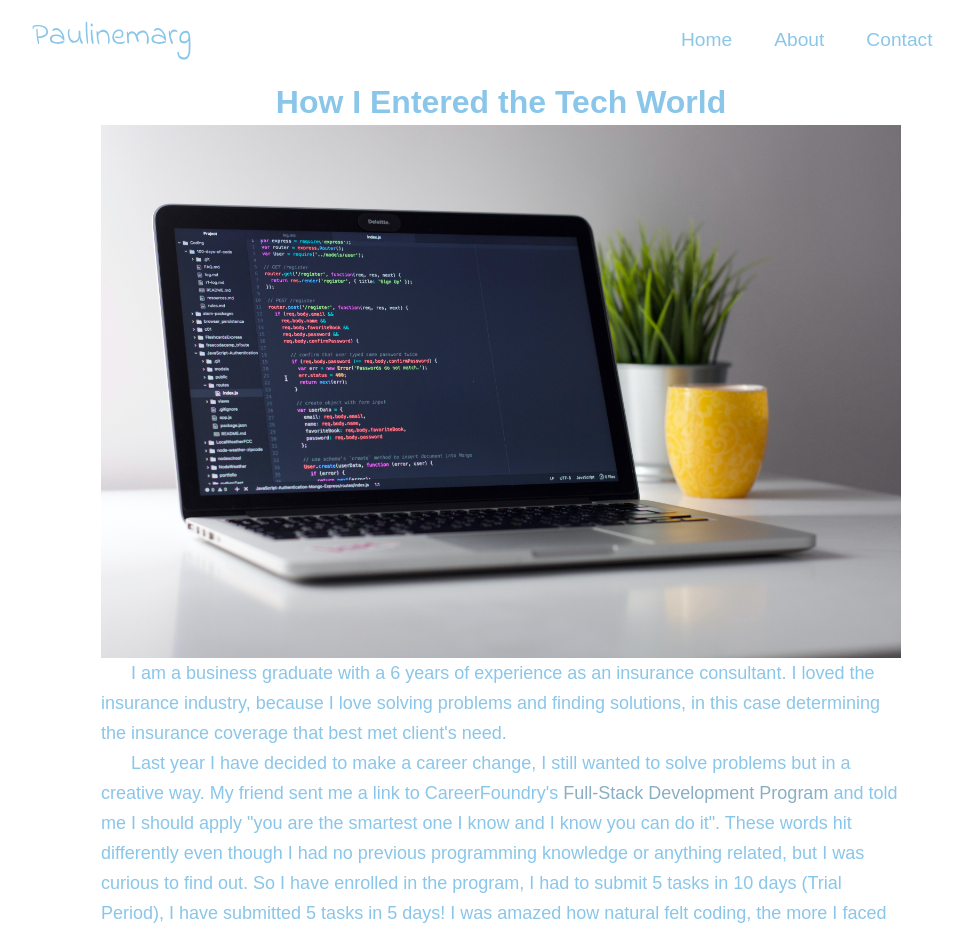
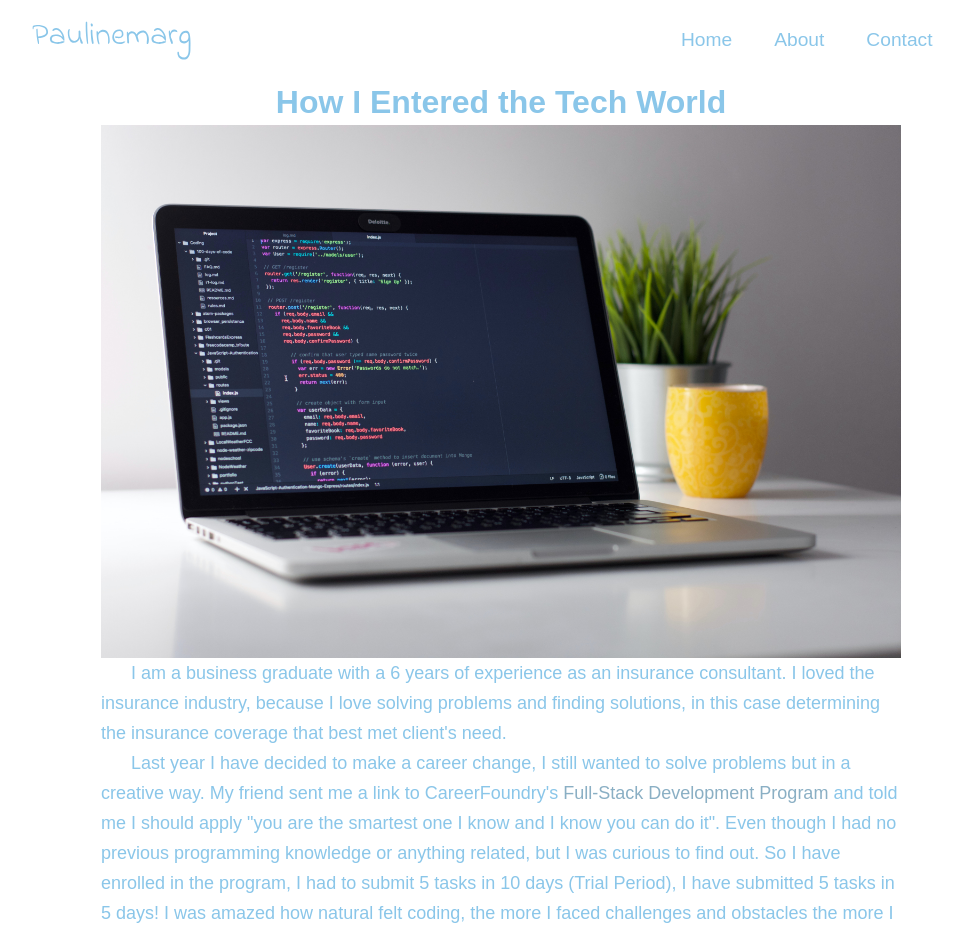
Before and after one commit to paulinemarg/myBlog, a React (Create React App) app: page /tech in a window 1280 px wide. Shown: the top 934 px of the page, without its empty margins (139-1103 px from the left). Built offline with nearby package versions, Linux system fonts and the light colour scheme; the HTML template or start-up script is replaced by a standard one.

Commit message:
corrected typo

```diff
--- a/src/components/pages/Tech.jsx
+++ b/src/components/pages/Tech.jsx
@@ -11,7 +11,7 @@ export default function Tech() {
             I am a business graduate with a 6 years of experience as an insurance consultant. I loved the insurance industry, because I love solving problems and finding solutions, in this case determining the insurance coverage that best met client's need.
           </div>
           <div className='indent'>
-            Last year I have decided to make a career change, I still wanted to solve problems but in a creative way. My friend sent me a link to CareerFoundry's <a href='https://careerfoundry.com/en/courses/become-a-web-developer/'>Full-Stack Development Program</a> and told me I should apply "you are the smartest one I know and I know you can do it". These words hit differently even though I had no previous programming knowledge or anything related, but I was curious to find out. So I have enrolled in the program, I had to submit 5 tasks in 10 days (Trial Period), I have submitted 5 tasks in 5 days! I was amazed how natural felt coding, the more I faced challenges and obstacles the more I was hooked and needed to find solutions.
+            Last year I have decided to make a career change, I still wanted to solve problems but in a creative way. My friend sent me a link to CareerFoundry's <a href='https://careerfoundry.com/en/courses/become-a-web-developer/'>Full-Stack Development Program</a> and told me I should apply "you are the smartest one I know and I know you can do it". Even though I had no previous programming knowledge or anything related, but I was curious to find out. So I have enrolled in the program, I had to submit 5 tasks in 10 days (Trial Period), I have submitted 5 tasks in 5 days! I was amazed how natural felt coding, the more I faced challenges and obstacles the more I was hooked and needed to find solutions.
           </div>
           <div className='indent'>
             Learning to code gave me a newfound appreciation of the work that gets put into technology that many take for granted (including me before entering the tech world), I love the idea of bringing my own imagination to life and developing my own technical solutions. The opportunity to create something that can be seen and used by millions and somehow makes a difference in their lives makes me happy.
```
